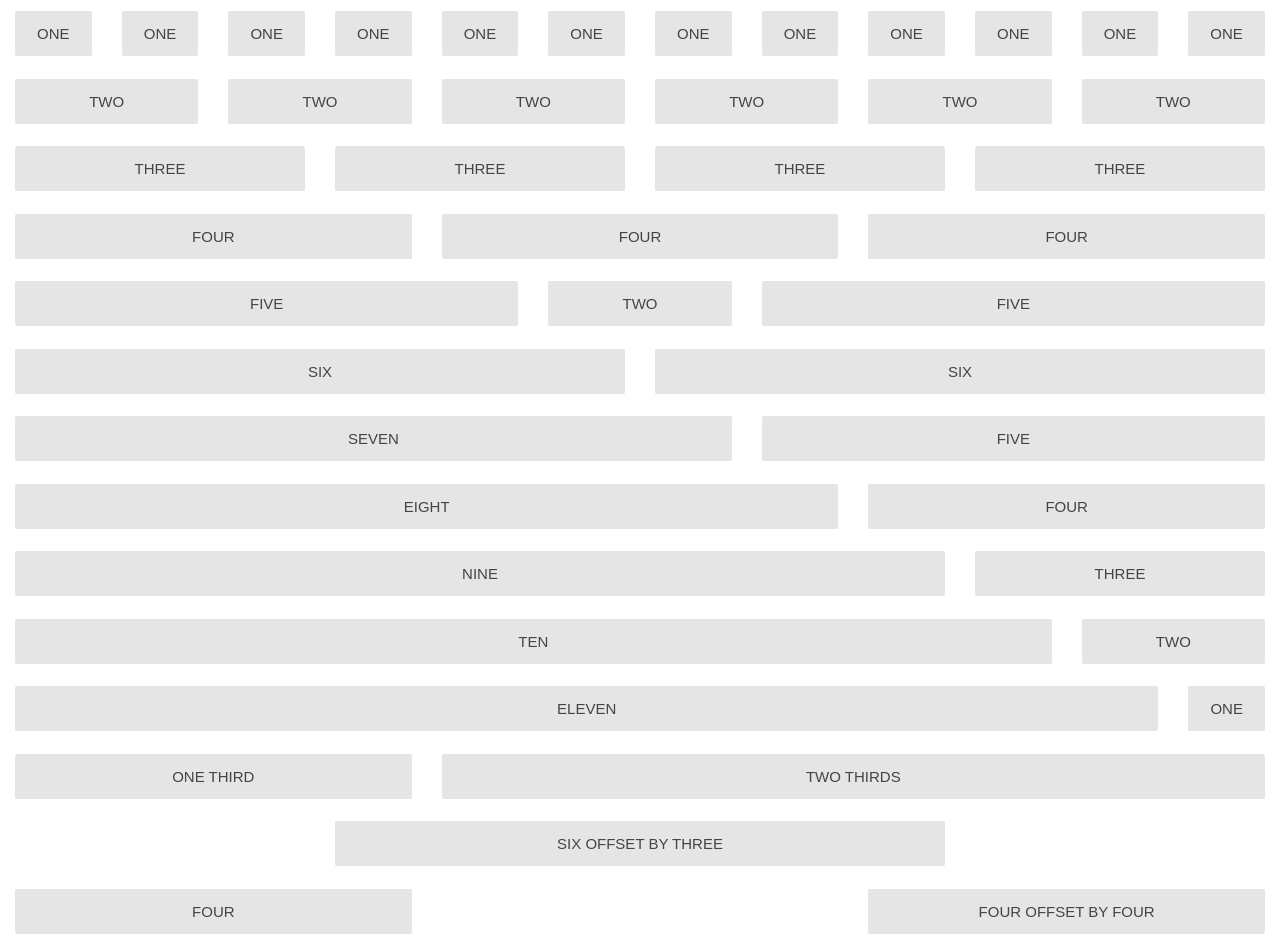
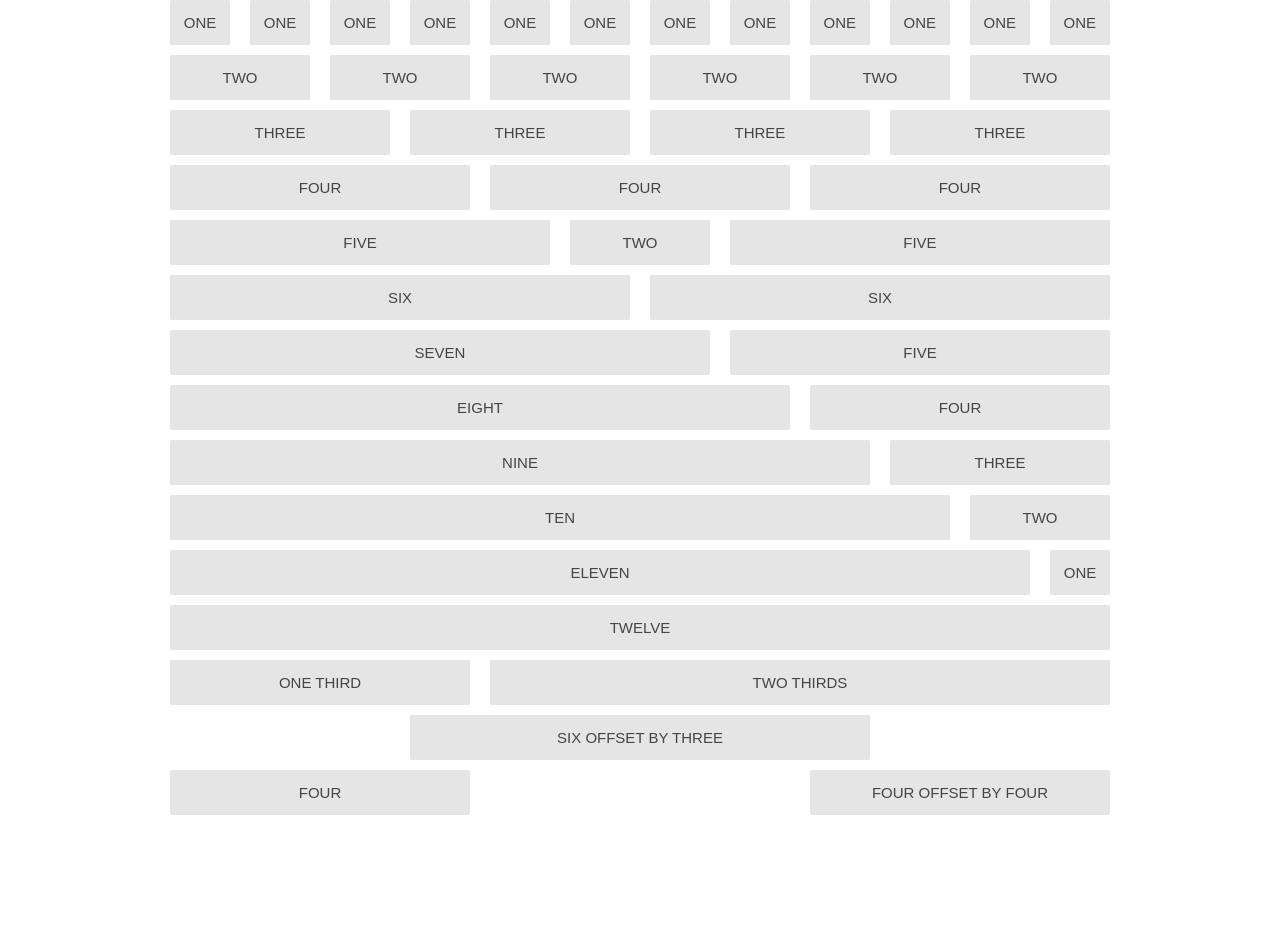
Before and after one commit to moyer/Moyers-Responsive-Grid, a plain HTML site: page index.html in a window 1280 px wide. After the commit the page ends 825 px from the top, so only its background shows below. Drawn offline with Linux system fonts and the light colour scheme.

Commit message:
simplified and cleaned up
Removed unnecessary selectors and cleaned up the overall code

```diff
--- a/index.html
+++ b/index.html
@@ -93,6 +93,10 @@
 	</div>
 
 	<div class="row">
+		<div class="twelve column"><span>Twelve</span></div>
+	</div>
+
+	<div class="row">
 		<div class="one-third column"><span>One Third</span></div>
 		<div class="two-thirds column"><span>Two Thirds</span></div>
 	</div>
--- a/style.css
+++ b/style.css
@@ -45,70 +45,70 @@ footer, header, hgroup, menu, nav, section {
    Margin Size: Line Height = 1.5em
    ========================================================================== */
 
-  .container                                  { position: relative; overflow: hidden; }
+.row {
+  margin: 0 auto;
+  max-width: 960px; /* Maximum page width */
+}
 
-  .row                                        { max-width: 520px; margin: 0 auto; overflow: hidden; }
-
-  .ie .row                                    { width: 520px; }
-
-  .container .column {
-   -webkit-box-sizing: border-box;
+.column {
+   -webkit-box-sizing: border-box; /* Gutters are now *inside* each column */
       -moz-box-sizing: border-box;
         -o-box-sizing: border-box;
            box-sizing: border-box;
-   padding: 0 .75em; /* Gutter size! */
+   padding: 0; /* No gutters for single column */
    float: left;
 
    /* Small Screens and No Media Queries (IE) */
+
    width: 100%;  /* Every column now 100% */
-   margin-bottom: 0; /* Change to adjust spacing between stacked columns */
+   margin-bottom: 0.5em; /* Change to adjust spacing between stacked columns */
 }
 
-  .container .offset-by-one,
-  .container .offset-by-two,
-  .container .offset-by-three,
-  .container .offset-by-four,
-  .container .offset-by-five,
-  .container .offset-by-six,
-  .container .offset-by-seven,
-  .container .offset-by-eight,
-  .container .offset-by-nine,
-  .container .offset-by-ten,
-  .container .offset-by-eleven                  { margin-left: 0%; }
+.offset-by-one,
+.offset-by-two,
+.offset-by-three,
+.offset-by-four,
+.offset-by-five,
+.offset-by-six,
+.offset-by-seven,
+.offset-by-eight,
+.offset-by-nine,
+.offset-by-ten,
+.offset-by-eleven                  { margin-left: 0%; }
 
 @media only screen and (min-width: 768px) {
 
-    .row                                        { max-width: 100%;   } /* Change to set maximum page width */
+.column {
+  padding: 0 .5em; /* Gutter size! */
+}
 
-    .container .column                          { margin: 0;         }
+.one.column                      { width: 8.333333%;  }
+.two.column                      { width: 16.666666%; }
+.three.column                    { width: 24.999999%; }
+.four.column                     { width: 33.333332%; }
+.five.column                     { width: 41.666665%; }
+.six.column                      { width: 49.999998%; }
+.seven.column                    { width: 58.333331%; }
+.eight.column                    { width: 66.666664%; }
+.nine.column                     { width: 74.999997%; }
+.ten.column                      { width: 83.333333%; }
+.eleven.column                   { width: 91.666663%; }
+.twelve.column                   { width: 100%; }
 
-    .container .one.column                      { width: 8.333333%;  }
-    .container .two.column                      { width: 16.666666%; }
-    .container .three.column                    { width: 24.999999%; }
-    .container .four.column                     { width: 33.333332%; }
-    .container .five.column                     { width: 41.666665%; }
-    .container .six.column                      { width: 49.999998%; }
-    .container .seven.column                    { width: 58.333331%; }
-    .container .eight.column                    { width: 66.666664%; }
-    .container .nine.column                     { width: 74.999997%; }
-    .container .ten.column                      { width: 83.333333%; }
-    .container .eleven.column                   { width: 91.666663%; }
-    .container .twelve.column                   { width: 99.999996%; }
+.one-third.column                { width: 33.333333%; }
+.two-thirds.column               { width: 66.666666%; }
 
-    .container .one-third.column                { width: 33.333333%; }
-    .container .two-thirds.column               { width: 66.666666%; }
-
-    .container .offset-by-one                   { margin-left: 8.333333%;  }
-    .container .offset-by-two                   { margin-left: 16.666666%; }
-    .container .offset-by-three                 { margin-left: 24.999999%; }
-    .container .offset-by-four                  { margin-left: 33.333332%; }
-    .container .offset-by-five                  { margin-left: 41.666665%; }
-    .container .offset-by-six                   { margin-left: 49.999998%; }
-    .container .offset-by-seven                 { margin-left: 58.333331%; }
-    .container .offset-by-eight                 { margin-left: 66.666664%; }
-    .container .offset-by-nine                  { margin-left: 74.999997%; }
-    .container .offset-by-ten                   { margin-left: 83.333333%; }
-    .container .offset-by-eleven                { margin-left: 91.666663%; }
+.offset-by-one                   { margin-left: 8.333333%;  }
+.offset-by-two                   { margin-left: 16.666666%; }
+.offset-by-three                 { margin-left: 24.999999%; }
+.offset-by-four                  { margin-left: 33.333332%; }
+.offset-by-five                  { margin-left: 41.666665%; }
+.offset-by-six                   { margin-left: 49.999998%; }
+.offset-by-seven                 { margin-left: 58.333331%; }
+.offset-by-eight                 { margin-left: 66.666664%; }
+.offset-by-nine                  { margin-left: 74.999997%; }
+.offset-by-ten                   { margin-left: 83.333333%; }
+.offset-by-eleven                { margin-left: 91.666663%; }
 
 }
 
@@ -143,7 +143,6 @@ video {
 span {
   background: #e5e5e5;
   display: block;
-  margin: 0.75em 0;
   color: #444;
   text-align: center;
   font: .75em/3em sans-serif;
```
Lines whose indentation alone changed are shown as unchanged.
